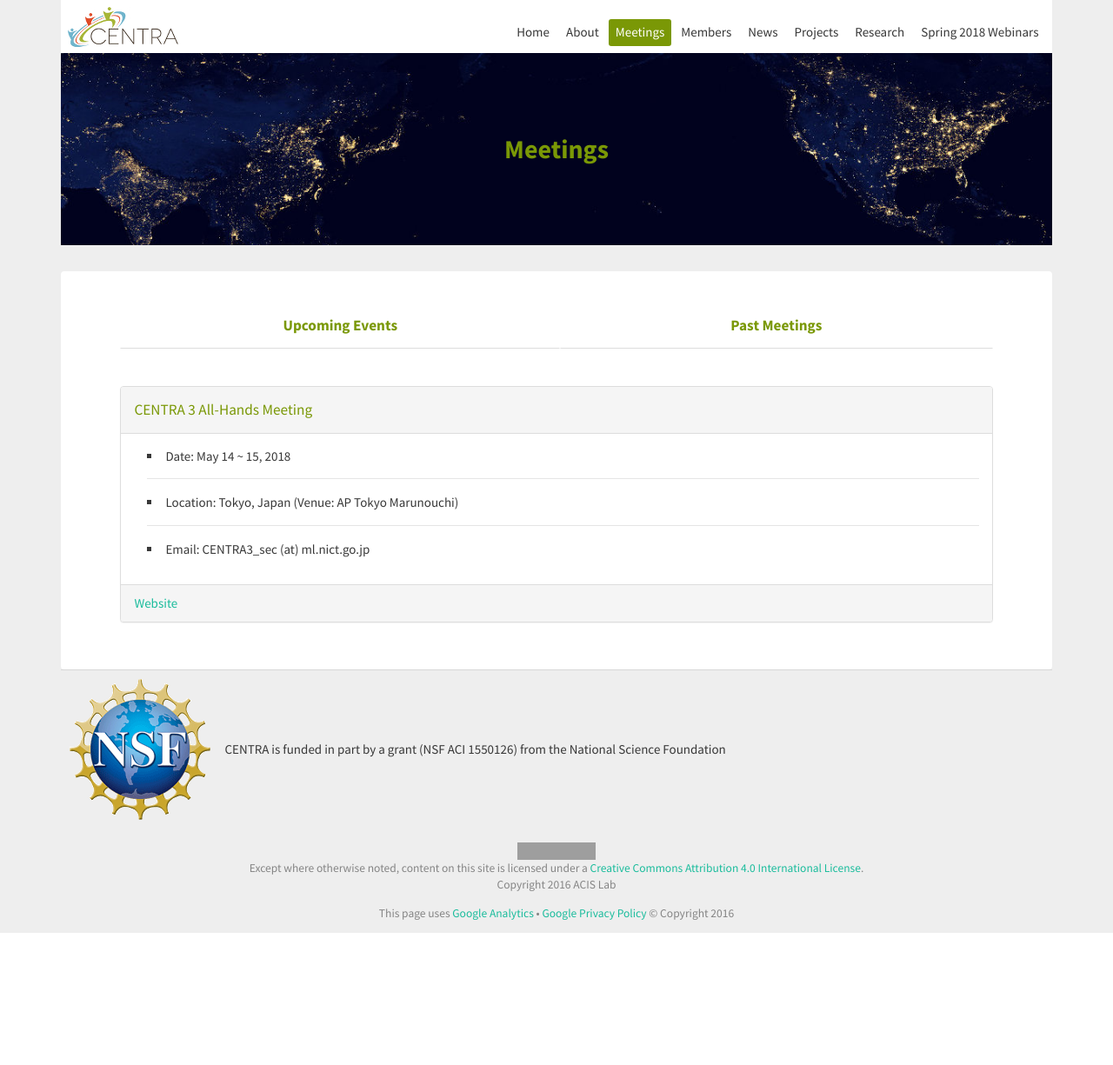
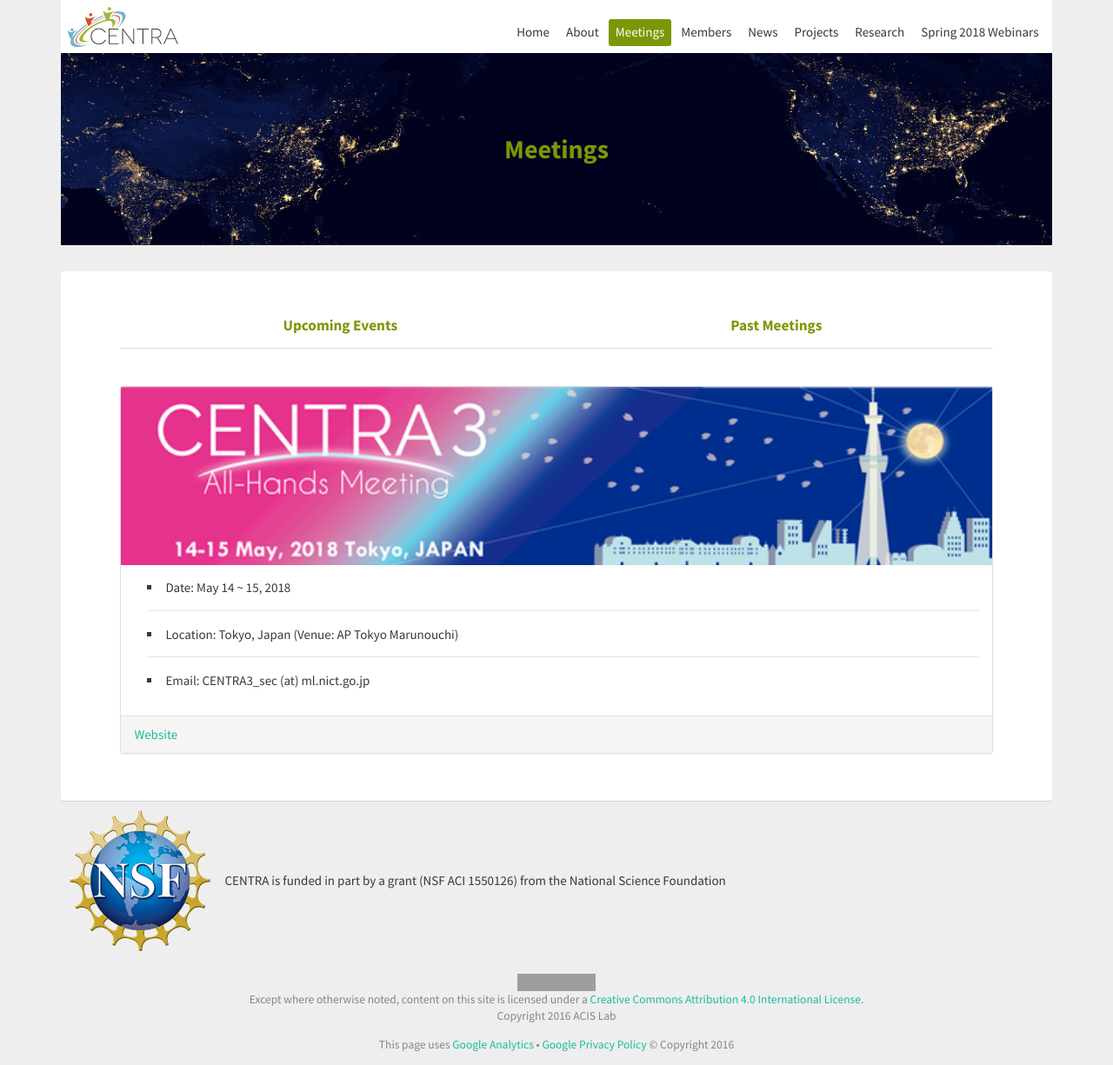
Before and after one commit to hmchou56/centra8, a Jekyll site: the page built from upcoming_meetings.html, in a window 1280 px wide. Shown: the whole page at 87% size. Built offline with Jekyll 4.4.1, drawn with Linux system fonts in a browser that asks for light colours; nearby versions of some CDN libraries; before the commit the page ends 1073 px from its top, so only the background shows below that; grey boxes are pictures that could not be loaded.

Commit message:
added images

```diff
--- a/upcoming_meetings.html
+++ b/upcoming_meetings.html
@@ -13,6 +13,13 @@
 
 
 <body >
+
+
+
+
+
+
+
 
 <!-- Nav tabs -->
 <ul class="nav nav-tabs nav-justified">
@@ -32,7 +39,9 @@
     <div class="tab-pane fade in active" id="panel1" role="tabpanel">
 
      	<div class="panel panel-default ">
-				<div class="panel-heading"><h4>CENTRA 3 All-Hands Meeting</h4></div>
+				<!-- <div class="panel-heading"><h4>CENTRA 3 All-Hands Meeting</h4></div> -->
+			    <img class="img-fluid" src="../img/centra3%20banner%20small.png" alt="Card image cap" style="width: 100%">
+
 				<div class="panel-body">
 				<ul style="list-style-type:square">
 				<li>Date: May 14 ~ 15, 2018</li>
@@ -44,68 +53,95 @@
 				</div>
 				<div class="panel-footer"><a href="/centra3">Website</a></div>
 		</div>
+
     </div>
     <!--/.Panel 1-->
+
+
+
+
+
 
     <!--Panel 2-->
     <div class="tab-pane fade " id="panel2" role="tabpanel" >
 
      	<div class="panel panel-default ">
-				<div class="panel-heading"><h4>CENTRA 2 All-Hands Meeting</h4></div>
+				<!-- <div class="panel-heading"><h4>CENTRA 2 All-Hands Meeting</h4></div> -->
+				<!-- <div class="panel-heading"> </div> -->
+		    	<!--Card image-->
+		    	<img class="img-fluid" src="../img/CENTRA2.jpg" alt="Card image cap" style="width: 100%">
+
 				<div class="panel-body">
 				<ul style="list-style-type:square">
 				<li>Date: April 10 ~ 12, 2017</li>
-				<hr>
+				<hr >
 				<li>Location: Gainesville, Florida (Venue: UF Hilton Conference Center)</li>
 				</ul>
 				</div>
 				<div class="panel-footer"><a href="/centra2">Website</a></div>
 		</div>
 
+		<br>
+		<br>
+
+     	<div class="panel panel-default ">
+				<!-- <div class="panel-heading"><h4>Suntowns Workshop</h4></div> -->
+		    	<img class="img-fluid" src="../img/SUNTOWNS_B.jpg" alt="Card image cap" style="width: 100%">
+
+				<div class="panel-body">
+				<ul style="list-style-type:square">
+				<li>Date: April 1 ~ 2, 2017</li>
+				<hr >
+				<li>Location: Gainesville, Florida (Venue: UF Hilton Conference Center)</li>
+				</ul>
+				<!-- </div> -->
+			</div>
+		<div class="panel-footer"><a href="/suntowns2017">Website</a></div>
+
+		</div>
+
+		 <br>
+		 <br>
+
+     	<div class="panel panel-default ">
+				<!-- <div class="panel-heading"><h4>Pragma32 Workshop</h4></div> -->
+		    	<img class="img-fluid" src="http://www.pragma-grid.net/images/pragma32/header.jpg" alt="Card image cap" style="width: 100%">
+
+				<div class="panel-body">
+
+				<ul style="list-style-type:square">
+				<li>Date: April 12 ~ 15, 2017 </li>
+				<hr >
+				<li>Location: Gainesville, Florida (Venue: UF Hilton Conference Center)</li>
+				<hr >
+				<li><a href="www.pragma-grid.net/meetings/pragma-32/">Program details and Presentations</a></li>
+				</ul>
+				</div>
+				<div class="panel-footer"><a href="http://www.pragma-grid.net/pragma32/">Website</a></div>
+		</div>
+
+		<br>
+		<br>
 
 
      	<div class="panel panel-default ">
-				<div class="panel-heading"><h4>Suntowns Workshop</h4></div>
+				<!-- <div class="panel-heading"><h4>CENTRA Kickoff 2016</h4></div> -->
+		    	<img class="img-fluid" src="../img/centra-2016.jpg" alt="Card image cap" style="width: 100%">
+
 				<div class="panel-body">
-				<ul style="list-style-type:square">
-				<li>Date: April 1 ~ 2, 2017</li>
-				<hr>
-				<li>Location: Gainesville, Florida (Venue: UF Hilton Conference Center)</li>
-				</ul>
-				</div>
-				<div class="panel-footer"><a href="/suntowns2017">Website</a></div>
-		</div>
 
-
-     	<div class="panel panel-default ">
-				<div class="panel-heading"><h4>Pragma32 Workshop</h4></div>
-				<div class="panel-body">
-				<ul style="list-style-type:square">
-				<li>Date: April 12 ~ 15, 2017 </li>
-				<hr>
-				<li>Location: Gainesville, Florida (Venue: UF Hilton Conference Center)</li>
-				<hr>
-				<li><a href="www.pragma-grid.net/meetings/pragma-32/">Program details and Presentations</a></li>
-				</ul>
-				</div>
-				<div class="panel-footer"><a href="www.pragma-grid.net/pragma32/">Website</a></div>
-		</div>
-
-     	<div class="panel panel-default ">
-				<div class="panel-heading"><h4>CENTRA Kickoff 2016</h4></div>
-				<div class="panel-body">
 				<ul style="list-style-type:square">
 				<li>Date: March 30 ~ April 1, 2016</li>
 				<hr>
 				<li>Location: Location:  Taichung City, Taiwan</li>
-				<hr>
+				<hr >
 				<li><a href="http://event.nchc.org.tw/2016/CECEA/index.php?CONTENT_ID=20">Agenda</a></li>
-				<hr>
+				<hr >
 				<li><a href="https://groups.google.com/forum/#!forum/centrakickoff">Forum Discussion</a></li>
 				</ul>
 
 				</div>
-				<div class="panel-footer"><a href="meetings/kickoff2016.html">Website</a></div>
+				<div class="panel-footer"><a href="/meetings/kickoff2016.html">Website</a></div>
 		</div>
 
     </div>
@@ -123,5 +159,9 @@
 
 
 
+
+
+
+
 </body>
 </html>
```
